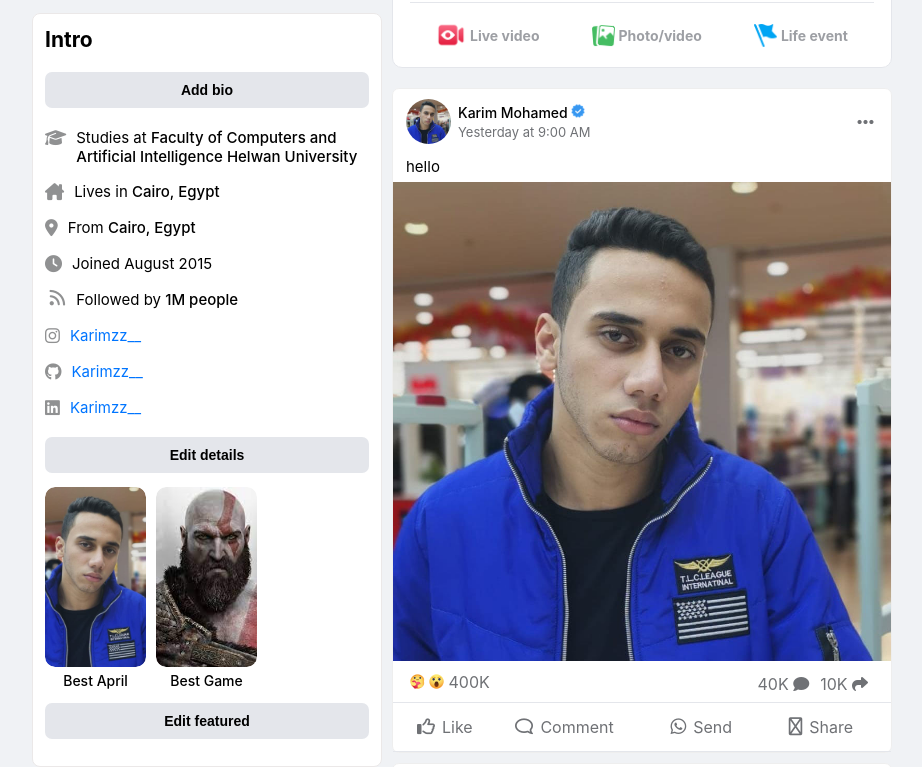
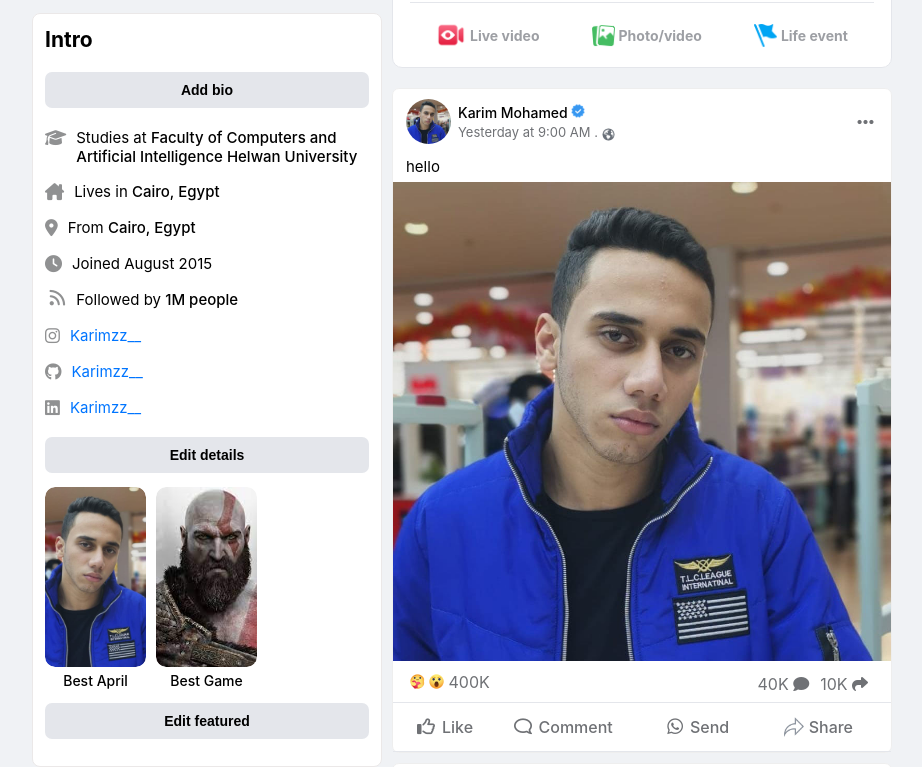
Before and after one commit to karimzz/facebook-clone2023, a React (Create React App) app: page /facebook-clone2023/profile in a window 1280 px wide. Shown: the part 720-1487 px from the top of the page, without its empty margins (178-1100 px from the left). Built offline with nearby package versions, Linux system fonts and the light colour scheme.

Commit message:
Facebook 2024

```diff
--- a/src/Component/Profile/ProfileMain.js
+++ b/src/Component/Profile/ProfileMain.js
@@ -37,7 +37,7 @@ const ProfileMain = () => {
     } ,
     {
       title : "Karim Mohamed" ,
-      data : "just now ." ,
+      data : "just now " ,
       caption : "Até ao fim, Portugal!!!" ,
       profileImage : profilePic ,
       postImage  : pic2 ,
@@ -47,7 +47,7 @@ const ProfileMain = () => {
     } ,
     {
       title : "Karim Mohamed" ,
-      data : "45 minute ago ." ,
+      data : "45 minute ago " ,
       caption : "Hey!" ,
       profileImage : profilePic ,
       postImage  : pic3 ,
@@ -58,7 +58,7 @@ const ProfileMain = () => {
 
     {
       title : "Karim Mohamed",
-      data : "20 minute ago ." ,
+      data : "20 minute ago " ,
       caption : "Look! who are gradudated" ,
       profileImage : profilePic ,
       postImage  : pic4 ,
--- a/src/Component/Utility/PostComponent.js
+++ b/src/Component/Utility/PostComponent.js
@@ -1,14 +1,19 @@
-import React from 'react'
-import mohamedPic from "./../../Image/mohamedPost.jpg" ;
-import salehPic from "./../../Image/442437449_1053366222815001_3003621214341094569_n.jpg"
+import React, { Fragment, useState } from 'react'
 import reactSad from "./../../Image/11820230.png" ;
 import reactCare from "./../../Image/11820030.png" ;
 import reactWow from "./../../Image/11820302.png" ;
 import reactLike from "./../../Image/facebook-reactions.png" ;
 import reactLove from "./../../Image/thumbs-up.png" ;
 import veriefied from "./../../Image/verified.png"
+import reactAngry from "./../../Image/11819998.png"  ;
+import earthPic from "./../../Image/earth.webp"  ;
+import sharePic from "./../../Image/share.png"  ;
 
 const PostComponent = ({title , caption , profileImage , date , likes , share , comment , postImage}) => {
+
+    const [react , setReact] = useState('idle')  // LIKE || LOVE || CARE || WOW || SAD || ANGRY
+
+
   return (
     <div className='post-component'>
 
@@ -17,7 +22,7 @@ const PostComponent = ({title , caption , profileImage , date , likes , share ,
                 <img src={profileImage} alt='profile' />
                 <div className='titles'>
                     <h3> <a  href='/'>{title}  </a> <img style={{width :"14px" , height : "14px"}} src={veriefied} alt='veridied' /> </h3>
-                    <p className='date'>{date}</p>
+                    <p className='date'>{date} .<img src={earthPic} alt='earth' /></p>
                 </div>
             </div>
             <div className='options'>
@@ -49,14 +54,30 @@ const PostComponent = ({title , caption , profileImage , date , likes , share ,
         <div className='reaction' >
             <div className='opt'style={{padding : "5px 12px"}}>
                 <div className='like-option'>
-                    <img src={reactLike} alt='react' />
-                    <img src={reactLove} alt='react' />
-                    <img src={reactWow} alt='react' />
-                    <img src={reactCare} alt='react' />
-                    <img src={reactSad} alt='react' />
+                    <img onClick={()=>setReact('LIKE')}  src={reactLike} alt='react' />
+                    <img onClick={()=>setReact("LOVE")} src={reactLove} alt='react' />
+                    <img onClick={()=>setReact("WOW")} src={reactWow} alt='react' />
+                    <img onClick={()=>setReact("CARE")} src={reactCare} alt='react' />
+                    <img onClick={()=>setReact("SAD")} src={reactSad} alt='react' />
+                    <img onClick={()=>setReact("ANGRY")} src={reactAngry} alt='react' />
                 </div>
-                <i className="fa-regular fa-thumbs-up"></i>
-                Like
+                {
+                    react ==='idle' ?
+                    <Fragment><i className="fa-regular fa-thumbs-up"></i>Like</Fragment> :
+                    react === 'LIKE' ?
+                    <Fragment><span className='like'><img alt='like' src={reactLike} /> Like</span></Fragment> :
+                    react === 'LOVE' ?
+                    <Fragment><span className='love'><img alt='love' src={reactLove} /> Love</span></Fragment> :
+                    react === 'WOW' ?
+                    <Fragment><span className='wow'><img alt='wow' src={reactWow} /> Wow</span></Fragment> :
+                    react === 'SAD' ?
+                    <Fragment><span className='sad'><img alt='wow' src={reactSad} /> Sad</span></Fragment> :
+                    react === 'CARE' ?
+                    <Fragment><span className='sad'><img alt='wow' src={reactCare} /> Care</span></Fragment> :
+                    react === 'ANGRY' ?
+                    <Fragment><span className='angry'><img alt='wow' src={reactAngry} /> Angry</span></Fragment> :
+                    ""
+                }
             </div>
 
             <div className='opt'>
@@ -65,12 +86,12 @@ const PostComponent = ({title , caption , profileImage , date , likes , share ,
             </div>
 
             <div className='opt'>
-                <i class="fa-brands fa-whatsapp"></i>
-                Send
+            <i class="fa-brands fa-whatsapp"></i>
+            Send
             </div>
 
             <div className='opt'>
-                <i class="fa-sharp fa-regular fa-share"></i>
+                <img src={sharePic} alt='share' className='share-icon' />
                 Share
             </div>
 
--- a/src/Component/Utility/utility.css
+++ b/src/Component/Utility/utility.css
@@ -579,6 +579,22 @@ background-color: var(--hover-background);
     font-size: 13px;
     color: var(--font-color);
     margin-top: 3px;
+    display: flex;
+    align-items: center;
+}
+.post-component .post-head .owner .titles .date img {
+    width: 13px;
+    height: 13px;
+    margin-left: 4px;
+    display: block;
+    margin-bottom: -5px;
+}
+
+.post-component  .share-icon {
+    width: 20px;
+    height: 20px;
+    filter: invert(59%) sepia(11%) saturate(200%) saturate(135%) hue-rotate(176deg) brightness(96%) contrast(94%);
+    margin-right: 5px;
 }
 
 .post-component .post-head .owner img{
@@ -701,6 +717,10 @@ object-fit: cover;
     padding: 10px 26px;
     cursor: pointer;
     border-radius: 6px;
+    font-weight: 500;
+    display: flex;
+    justify-content: center;
+    align-items: center;
     position: relative;
     transition: .3s;
     /* background-color: var(--hover-color); */
@@ -712,7 +732,7 @@ object-fit: cover;
 
 .post-component .reaction .opt .like-option{
     position: absolute;
-    width: 260px;
+    width: 300px;
     height: 54px;
     border-radius: 23px;
     top: -130%;
@@ -742,6 +762,41 @@ object-fit: cover;
     font-size: 18px;
 }
 
+.post-component .reaction .opt span{
+    display: flex;
+    justify-content: center;
+    align-items: center;
+}
+
+.post-component .reaction .opt span img{
+    width: 28px;
+    height: 28px;
+    margin-right: 3px;
+}
+
+.post-component .reaction .opt span.like{
+color: #0866FF;
+}
+
+.post-component .reaction .opt span.love{
+    color: #F33E58;
+}
+
+.post-component .reaction .opt span.wow{
+    color: #F7B125;
+}
+
+.post-component .reaction .opt span.sad{
+    color: #F7B125;
+}
+
+.post-component .reaction .opt span.care{
+    color: #F7B125;
+}
+
+.post-component .reaction .opt span.angry{
+    color: #E9710F;
+}
 
 
 .opt .fa-comment{
```
Also changed, not shown: src/Image/earth.webp (added), src/Image/share.png (added).
